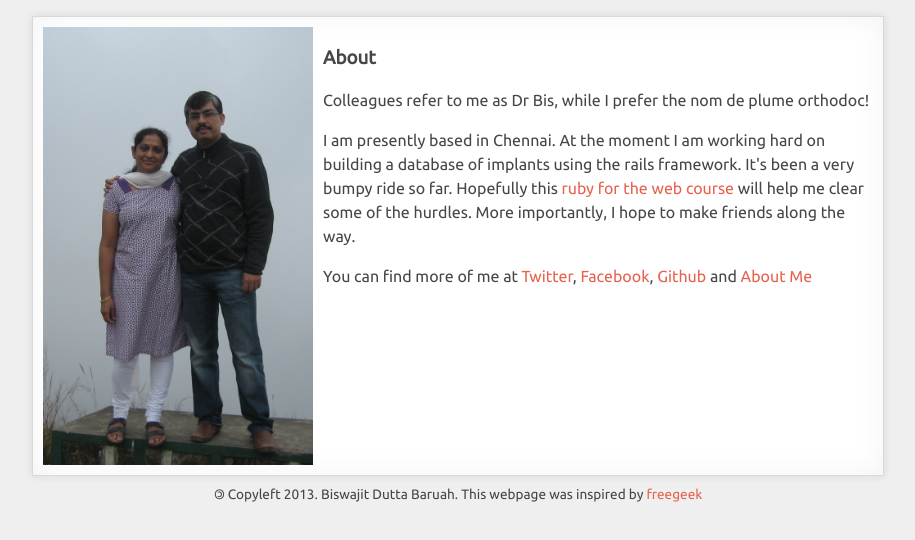
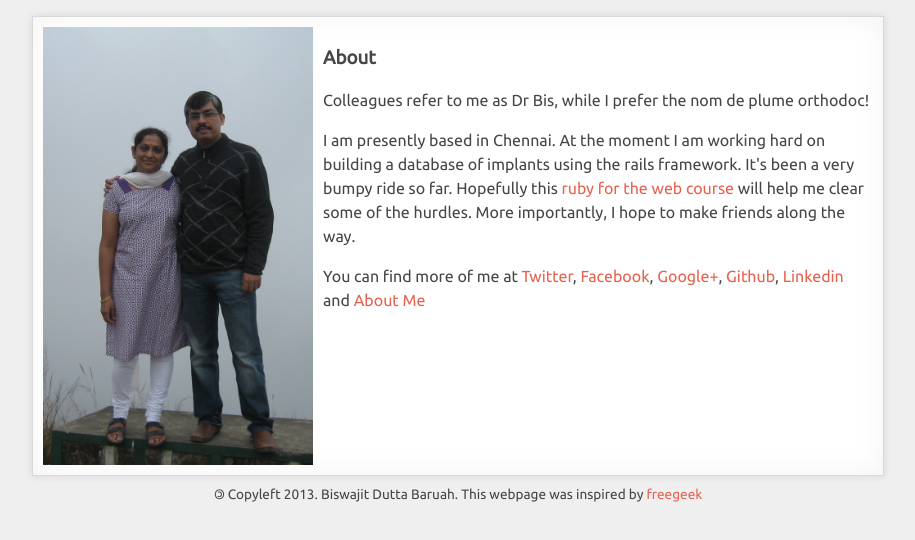
Before and after one commit to orthodoc/orthodoc.github.com, a plain HTML site: page index.html in a window 1280 px wide. Shown: the part 86-626 px from the top of the page, without its empty margins (182-1097 px from the left). Drawn offline with Linux system fonts and the light colour scheme; a web font is replaced by a local one.

Commit message:
added google+ and linkedin links

```diff
--- a/index.html
+++ b/index.html
@@ -18,7 +18,7 @@
         <h3>About</h3>
         <p>Colleagues refer to me as Dr Bis, while I prefer the nom de plume orthodoc!</p>
         <p>I am presently based in Chennai. At the moment I am working hard on building a database of implants using the rails framework. It's been a very bumpy ride so far. Hopefully this <a href="http://rubylearning.org">ruby for the web course</a> will help me clear some of the hurdles. More importantly, I hope to make friends along the way.</p>
-        <p>You can find more of me at <a href="https://twitter.com/0rthodoc">Twitter</a>, <a href="https://facebook.com/bdbaruah">Facebook</a>, <a href ="https://github.com/orthodoc">Github</a> and <a href="http://about.me/orthodoc">About Me</a></p>
+        <p>You can find more of me at <a href="https://twitter.com/0rthodoc">Twitter</a>, <a href="https://facebook.com/bdbaruah">Facebook</a>, <a href="https://plus.google.com/u/0/100169408890973282087/about">Google+</a>, <a href ="https://github.com/orthodoc">Github</a>, <a href="http://in.linkedin.com/pub/biswajit-dutta-baruah/21/8a5/184/">Linkedin</a> and <a href="http://about.me/orthodoc">About Me</a></p>
       </article>
     </section>
     <footer>
```
